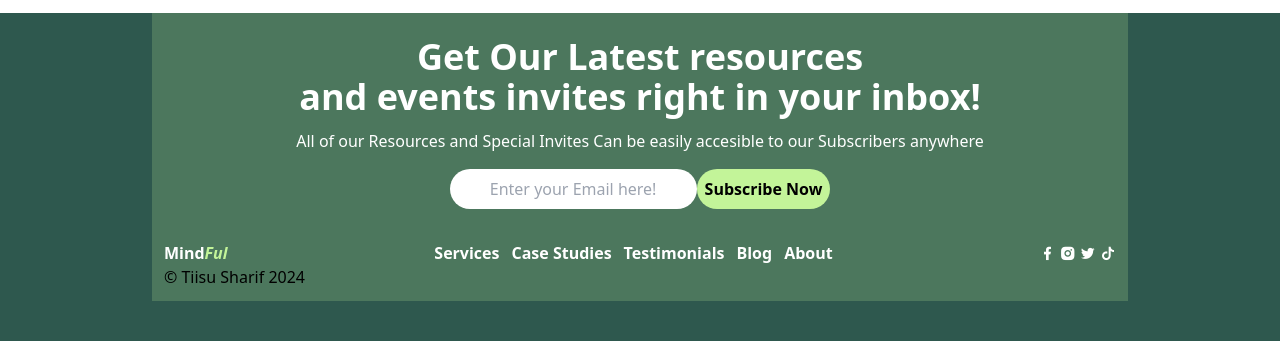
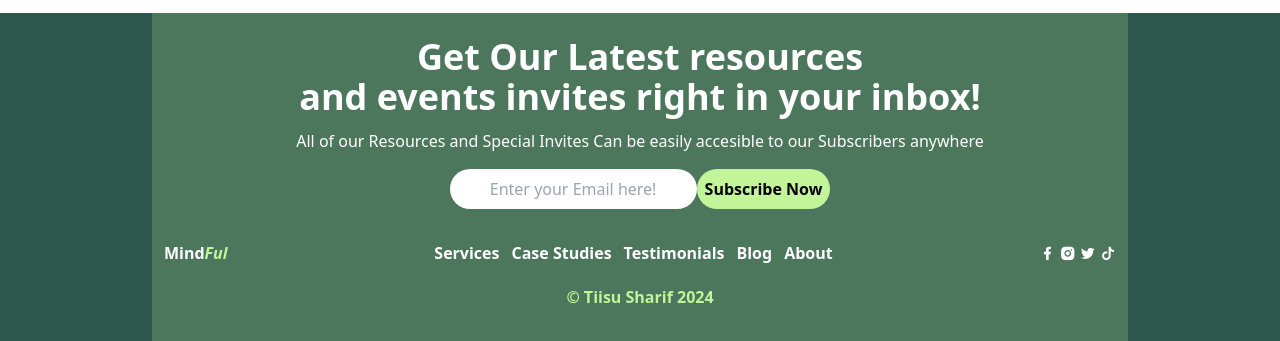
Before and after one commit to Tiisu/Mindfull, a website: page index.html in a window 1280 px wide. Shown: the part 2905-3246 px from the top of the page. Before the commit the page ends 3206 px from the top, so only its background shows below. Drawn offline with nearby package versions, Linux system fonts and the light colour scheme.

Commit message:
Updated the footer section

```diff
--- a/index.html
+++ b/index.html
@@ -388,8 +388,8 @@
                       <a href="#"><span><i class="ri-tiktok-fill"></i></span></a>
                     </div>
               </div>
-              <div>
-                <h1>&copy Tiisu Sharif 2024</h1>
+              <div class="grid place-items-center p-3">
+                <h1 class="text-secondaryColor p-2 font-bold"> &copy Tiisu Sharif 2024</h1>
               </div>
             </div>
 
```
